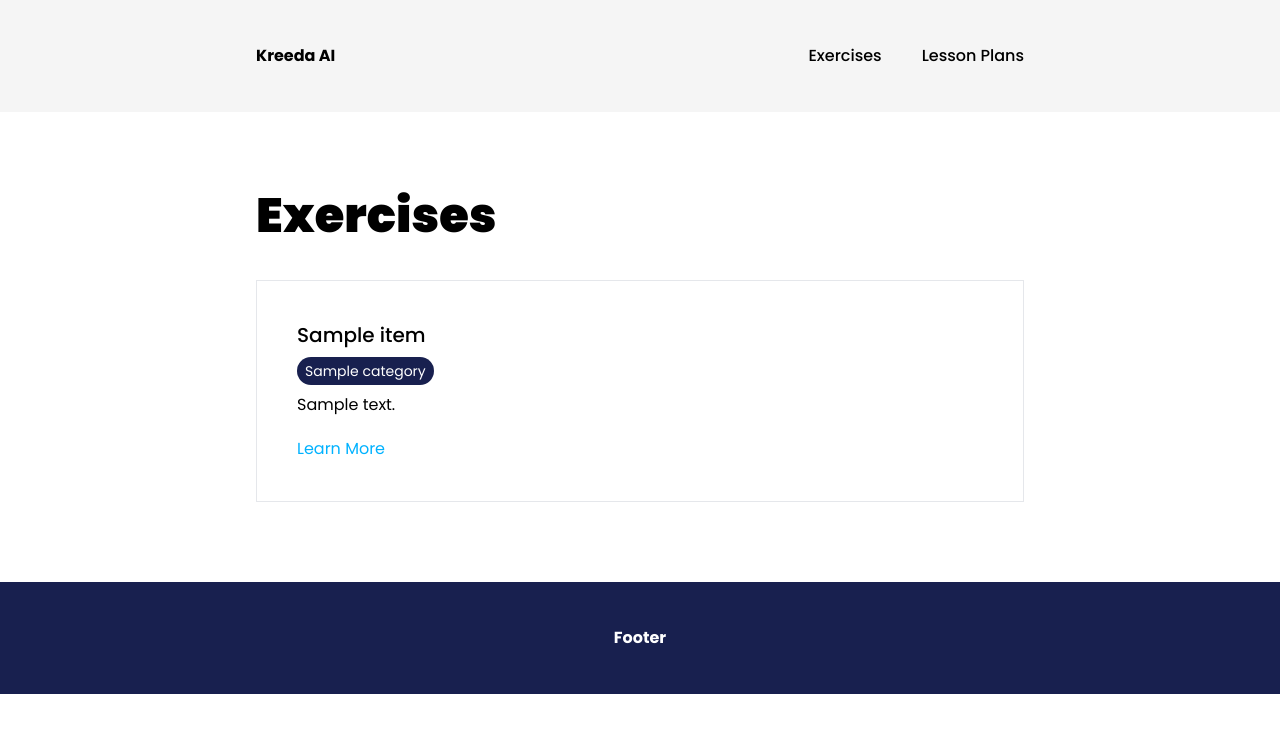
After one commit to Vis-2001/kreeda-ai, a Django app: template templates/exercises/exercise_list.html in a window 1280 px wide. The commit adds this page. Shown: the top 733 px of the page. Run offline with Django 4.2, Linux system fonts and the light colour scheme; the template is opened without the code that fills it: most values are stand-ins (such as "Sample title", 1, 10 or a date in 2020).

Commit message:
add templates

```diff
--- a/pyproject.toml
+++ b/pyproject.toml
@@ -5,7 +5,6 @@ description = ""
 authors = ["RohanJnr <rohanjnr44@gmail.com>"]
 license = "MIT"
 readme = "README.md"
-packages = [{include = "keerda"}]
 
 [tool.poetry.dependencies]
 python = "^3.11"
@@ -13,6 +12,9 @@ django = "^4.2.3"
 wagtail = "^5.0.2"
 
 
+[tool.poetry.group.dev.dependencies]
+python-dotenv = "^1.0.0"
+
 [build-system]
 requires = ["poetry-core"]
 build-backend = "poetry.core.masonry.api"
--- a/static/css/output.css
+++ b/static/css/output.css
@@ -1,3 +1,5 @@
+@import url('https://fonts.googleapis.com/css2?family=Poppins:wght@300;400;500;600;700;800;900&display=swap');
+
 /*
 ! tailwindcss v3.3.3 | MIT License | https://tailwindcss.com
 */
@@ -434,7 +436,7 @@ video {
   display: none;
 }
 
-*, ::before, ::after {
+*, ::before, ::after{
   --tw-border-spacing-x: 0;
   --tw-border-spacing-y: 0;
   --tw-translate-x: 0;
@@ -484,7 +486,7 @@ video {
   --tw-backdrop-sepia:  ;
 }
 
-::backdrop {
+::backdrop{
   --tw-border-spacing-x: 0;
   --tw-border-spacing-y: 0;
   --tw-translate-x: 0;
@@ -534,239 +536,300 @@ video {
   --tw-backdrop-sepia:  ;
 }
 
-.static {
+.static{
   position: static;
 }
 
-.col-span-2 {
+.col-span-2{
   grid-column: span 2 / span 2;
 }
 
-.mx-auto {
+.mx-auto{
   margin-left: auto;
   margin-right: auto;
 }
 
-.my-10 {
+.my-10{
   margin-top: 2.5rem;
   margin-bottom: 2.5rem;
 }
 
-.my-20 {
+.my-20{
   margin-top: 5rem;
   margin-bottom: 5rem;
 }
 
-.my-5 {
+.my-5{
   margin-top: 1.25rem;
   margin-bottom: 1.25rem;
 }
 
-.mt-10 {
+.my-2{
+  margin-top: 0.5rem;
+  margin-bottom: 0.5rem;
+}
+
+.mt-10{
   margin-top: 2.5rem;
 }
 
-.mt-5 {
+.mt-20{
+  margin-top: 5rem;
+}
+
+.mt-5{
   margin-top: 1.25rem;
 }
 
-.mt-20 {
-  margin-top: 5rem;
-}
-
-.block {
+.block{
   display: block;
 }
 
-.flex {
+.inline{
+  display: inline;
+}
+
+.flex{
   display: flex;
 }
 
-.grid {
+.grid{
   display: grid;
 }
 
-.h-28 {
+.h-28{
   height: 7rem;
 }
 
-.h-full {
+.h-full{
   height: 100%;
 }
 
-.h-20 {
-  height: 5rem;
+.h-10{
+  height: 2.5rem;
 }
 
-.h-40 {
-  height: 10rem;
-}
-
-.h-60 {
-  height: 15rem;
-}
-
-.h-80 {
-  height: 20rem;
-}
-
-.w-3\/5 {
+.w-3\/5{
   width: 60%;
 }
 
-.w-full {
+.w-full{
   width: 100%;
 }
 
-.list-disc {
+.w-fit{
+  width: -moz-fit-content;
+  width: fit-content;
+}
+
+.w-10{
+  width: 2.5rem;
+}
+
+.list-disc{
   list-style-type: disc;
 }
 
-.grid-cols-2 {
+.grid-cols-2{
   grid-template-columns: repeat(2, minmax(0, 1fr));
 }
 
-.grid-cols-3 {
+.grid-cols-3{
   grid-template-columns: repeat(3, minmax(0, 1fr));
 }
 
-.items-center {
+.flex-col{
+  flex-direction: column;
+}
+
+.items-center{
   align-items: center;
 }
 
-.justify-center {
+.justify-center{
   justify-content: center;
 }
 
-.rounded {
+.justify-between{
+  justify-content: space-between;
+}
+
+.gap-10{
+  gap: 2.5rem;
+}
+
+.rounded{
   border-radius: 0.25rem;
 }
 
-.rounded-full {
+.rounded-full{
   border-radius: 9999px;
 }
 
-.rounded-l-none {
+.rounded-l-none{
   border-top-left-radius: 0px;
   border-bottom-left-radius: 0px;
 }
 
-.rounded-r-none {
+.rounded-r-none{
   border-top-right-radius: 0px;
   border-bottom-right-radius: 0px;
 }
 
-.border-\[1px\] {
+.border-\[1px\]{
   border-width: 1px;
 }
 
-.bg-background-light {
+.bg-background-light{
   --tw-bg-opacity: 1;
   background-color: rgb(245 245 245 / var(--tw-bg-opacity));
 }
 
-.bg-primary {
+.bg-primary{
   --tw-bg-opacity: 1;
   background-color: rgb(24 32 79 / var(--tw-bg-opacity));
 }
 
-.bg-secondary {
+.bg-a-blue{
+  --tw-bg-opacity: 1;
+  background-color: rgb(0 178 255 / var(--tw-bg-opacity));
+}
+
+.bg-secondary{
   --tw-bg-opacity: 1;
   background-color: rgb(255 94 94 / var(--tw-bg-opacity));
 }
 
-.bg-green-600 {
+.bg-red-600{
   --tw-bg-opacity: 1;
-  background-color: rgb(22 163 74 / var(--tw-bg-opacity));
+  background-color: rgb(220 38 38 / var(--tw-bg-opacity));
 }
 
-.bg-green-500 {
+.bg-black{
   --tw-bg-opacity: 1;
-  background-color: rgb(34 197 94 / var(--tw-bg-opacity));
+  background-color: rgb(0 0 0 / var(--tw-bg-opacity));
 }
 
-.p-10 {
+.p-10{
   padding: 2.5rem;
 }
 
-.px-6 {
+.px-4{
+  padding-left: 1rem;
+  padding-right: 1rem;
+}
+
+.px-6{
   padding-left: 1.5rem;
   padding-right: 1.5rem;
 }
 
-.px-4 {
-  padding-left: 1rem;
-  padding-right: 1rem;
-}
-
-.py-2 {
+.py-2{
   padding-top: 0.5rem;
   padding-bottom: 0.5rem;
 }
 
-.text-2xl {
+.px-2{
+  padding-left: 0.5rem;
+  padding-right: 0.5rem;
+}
+
+.py-1{
+  padding-top: 0.25rem;
+  padding-bottom: 0.25rem;
+}
+
+.text-2xl{
   font-size: 1.5rem;
   line-height: 2rem;
 }
 
-.text-5xl {
+.text-3xl{
+  font-size: 1.875rem;
+  line-height: 2.25rem;
+}
+
+.text-5xl{
   font-size: 3rem;
   line-height: 1;
 }
 
-.text-7xl {
+.text-7xl{
   font-size: 4.5rem;
   line-height: 1;
 }
 
-.text-lg {
+.text-lg{
   font-size: 1.125rem;
   line-height: 1.75rem;
 }
 
-.text-sm {
+.text-sm{
   font-size: 0.875rem;
   line-height: 1.25rem;
 }
 
-.text-3xl {
-  font-size: 1.875rem;
-  line-height: 2.25rem;
-}
-
-.text-xl {
+.text-xl{
   font-size: 1.25rem;
   line-height: 1.75rem;
 }
 
-.font-black {
+.font-black{
   font-weight: 900;
 }
 
-.font-bold {
+.font-bold{
   font-weight: 700;
 }
 
-.font-normal {
+.font-normal{
   font-weight: 400;
 }
 
-.font-semibold {
+.font-semibold{
   font-weight: 600;
 }
 
-.text-white {
+.font-medium{
+  font-weight: 500;
+}
+
+.text-black{
+  --tw-text-opacity: 1;
+  color: rgb(0 0 0 / var(--tw-text-opacity));
+}
+
+.text-gray-500{
+  --tw-text-opacity: 1;
+  color: rgb(107 114 128 / var(--tw-text-opacity));
+}
+
+.text-white{
   --tw-text-opacity: 1;
   color: rgb(255 255 255 / var(--tw-text-opacity));
 }
 
-.text-black {
+.text-a-blue{
   --tw-text-opacity: 1;
-  color: rgb(0 0 0 / var(--tw-text-opacity));
+  color: rgb(0 178 255 / var(--tw-text-opacity));
 }
 
-.shadow-md {
+.shadow-md{
   --tw-shadow: 0 4px 6px -1px rgb(0 0 0 / 0.1), 0 2px 4px -2px rgb(0 0 0 / 0.1);
   --tw-shadow-colored: 0 4px 6px -1px var(--tw-shadow-color), 0 2px 4px -2px var(--tw-shadow-color);
   box-shadow: var(--tw-ring-offset-shadow, 0 0 #0000), var(--tw-ring-shadow, 0 0 #0000), var(--tw-shadow);
 }
+
+body {
+  font-family: 'Poppins', sans-serif;
+}
+
+.hover\:text-primary:hover{
+  --tw-text-opacity: 1;
+  color: rgb(24 32 79 / var(--tw-text-opacity));
+}
+
+.hover\:text-secondary:hover{
+  --tw-text-opacity: 1;
+  color: rgb(255 94 94 / var(--tw-text-opacity));
+}
--- a/templates/_navbar.html
+++ b/templates/_navbar.html
@@ -1,7 +1,12 @@
-<header>
-    <nav class="bg-background-light h-28">
+<header class="bg-background-light">
+    <nav class="w-3/5 mx-auto h-28 flex justify-between items-center">
         <div class="h-full flex justify-center items-center">
-            <h1 class="text-bold font-bold">Navbar</h1>
+            <h1 class="text-bold font-bold">Kreeda AI</h1>
+        </div>
+
+        <div class="flex justify-center items-center gap-10">
+            <a href="{% url 'exercise-list' %}" class="font-medium hover:text-secondary">Exercises</a>
+            <a href="{% url 'lessonplan-list' %}" class="font-medium hover:text-secondary">Lesson Plans</a>
         </div>
     </nav>
 </header>
--- /dev/null
+++ b/templates/exercises/exercise_list.html
@@ -0,0 +1,21 @@
+{% extends '_base.html' %}
+{% block body %}
+
+<main class="w-3/5 mx-auto my-20">
+    <h1 class="text-5xl font-black">Exercises</h1>
+    <div class="my-10">
+        {% for item in object_list %}
+        <div class="my-10 border-[1px] p-10">
+            <h3 class="text-xl text-black font-medium">{{ item.name }}</h3>
+            <p class="my-2 px-2 py-1 text-white bg-primary w-fit rounded-full text-sm">{{ item.category.name }}</p>
+            <p>{{ item.description|truncatewords:20 }}</p>
+            <div class="mt-5">
+
+                <a href="{% url 'exercise-detail' slug=item.slug %}" class="text-a-blue">Learn More</a>
+            </div>
+        </div>
+        {% endfor %}
+    </div>
+</main>
+
+{% endblock %}
```
Also changed, not shown: kreeda/exercises/models.py (+17 -0 lines), kreeda/exercises/urls.py (+5 -2 lines), kreeda/exercises/views.py (+17 -1 lines), manage.py (+39 -0 lines), tailwind/src/main.css (+7 -0 lines), templates/exercises/exercise_detail.html (added, +16 -0 lines), templates/exercises/exercise_start.html (added, +22 -0 lines), templates/exercises/lessonplan_detail.html (+6 -6 lines), kreeda/exercises/migrations/0006_exercise_slug.py (added), kreeda/exercises/migrations/0007_exercise_description.py (added), kreeda/exercises/migrations/0008_alter_exercise_description.py (added), 2 other files.
